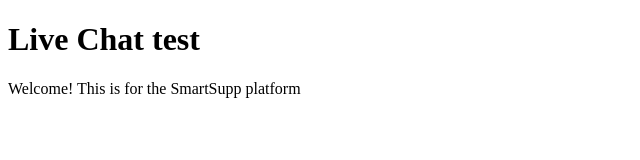
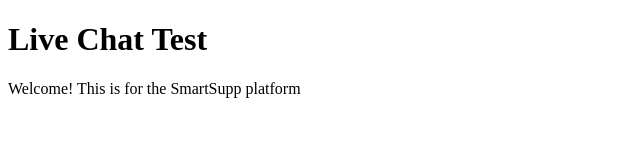
Before and after one commit to TestLiveChat/testlivechat.github.io, a plain HTML site: page index.html in a window 1280 px wide. Shown: the full height of the page, 0-640 px from the left. Drawn offline with Linux system fonts and the light colour scheme.

Commit message:
Update index.html

```diff
--- a/index.html
+++ b/index.html
@@ -1,11 +1,11 @@
 <!DOCTYPE html>
 <html>
 <head>
-<title>SmartSupp test</title>
+<title>SmartSupp Test</title>
 </head>
 <body>
 
-<h1>Live Chat test</h1>
+<h1>Live Chat Test</h1>
 <p>Welcome! This is for the SmartSupp platform</p>
 
 <!-- Smartsupp Live Chat script -->
```
